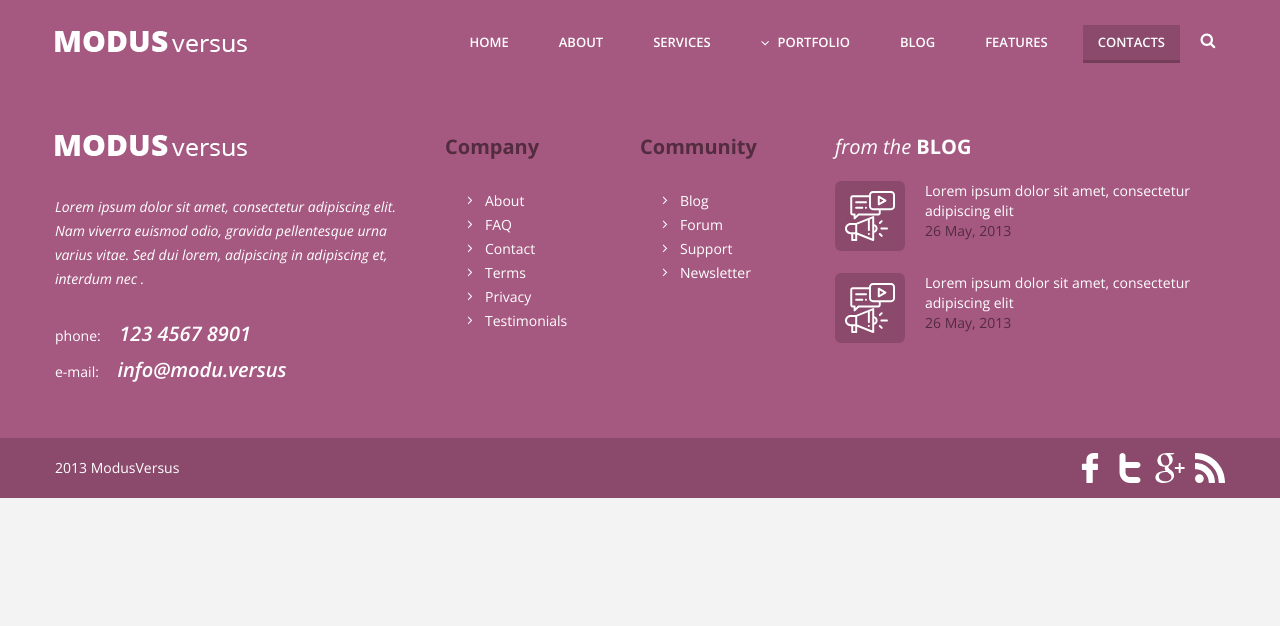
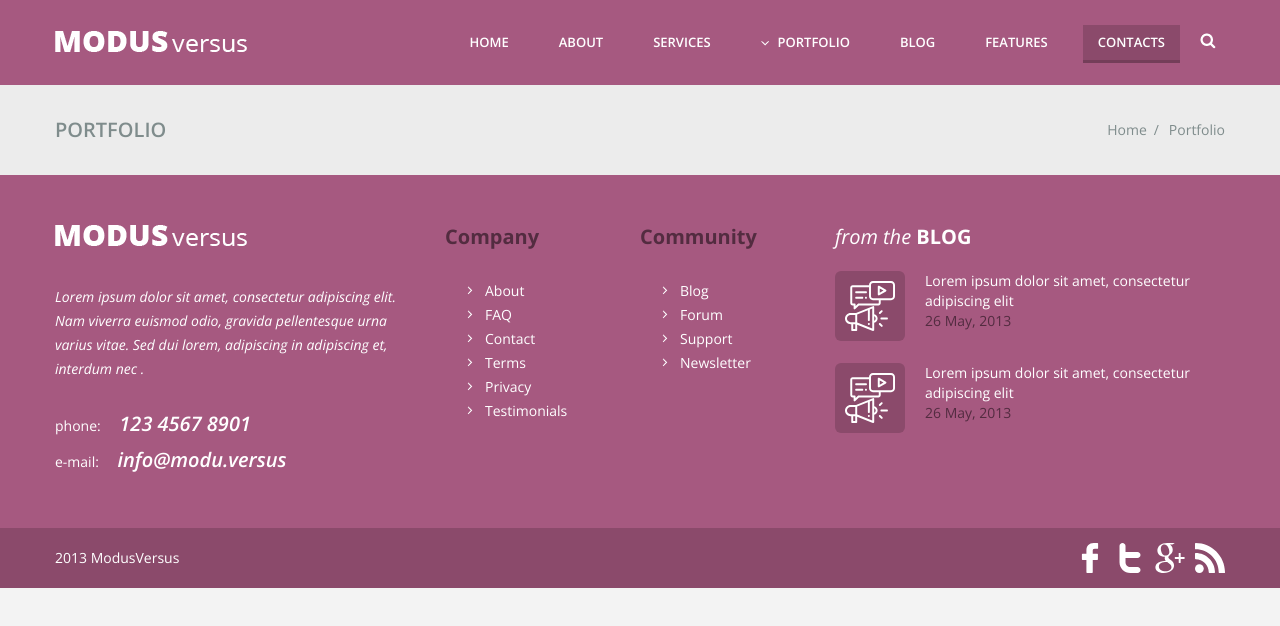
Before and after one commit to Tiutiunnyk-Liliia/modus-versus, a website: page app/portfolio.html in a window 1280 px wide. Drawn offline with nearby package versions, Linux system fonts and the light colour scheme.

Commit message:
Added block "breadcrumbs" to the "portfolio" page

```diff
--- a/app/portfolio.html
+++ b/app/portfolio.html
@@ -53,7 +53,17 @@
     </div>
 </header>
 
-
+<div class="breadcrumbs">
+    <div class="container">
+        <div class="breadcrumbs__inner">
+            <h3 class="breadcrumbs__title">Portfolio</h3>
+            <ul class="breadcrumbs__list">
+                <li class="breadcrumbs__list-item"><a href="#">Home</a></li>
+                <li class="breadcrumbs__list-item"><span>Portfolio</span></li>
+            </ul>
+        </div>
+    </div>
+</div>
 
 
 <footer class="footer">
```
